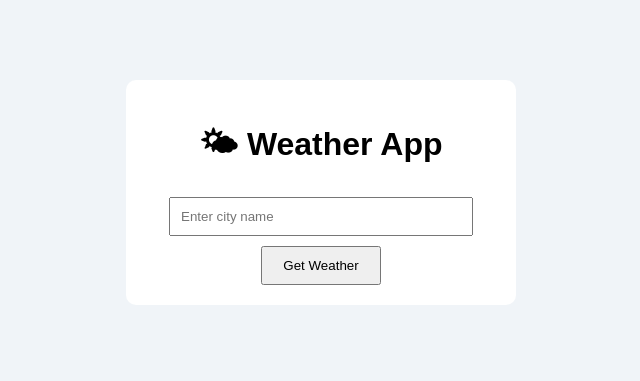
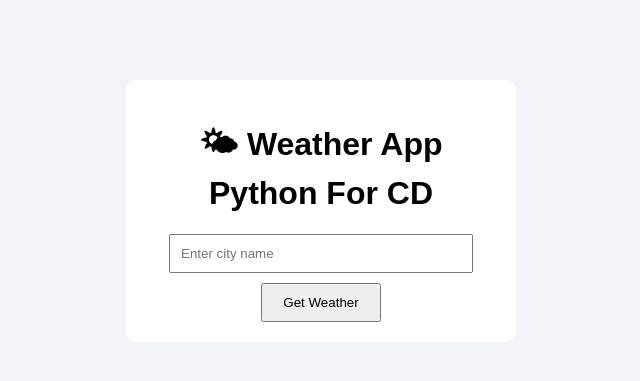
Before and after one commit to haritt04/weather-app-cd, a Flask app: page / in a window 1280 px wide. Shown: the top 381 px of the page, without its empty margins (319-959 px from the left). Run offline with Flask 3, Linux system fonts and the light colour scheme.

Commit message:
update index.html

```diff
--- a/templates/index.html
+++ b/templates/index.html
@@ -7,7 +7,7 @@
 <body>
 
 <div class="container">
-    <h1>🌤 Weather App</h1>
+    <h1>🌤 Weather App Python For CD</h1>
 
     <form method="POST">
         <input type="text" name="city" placeholder="Enter city name" required>
```
